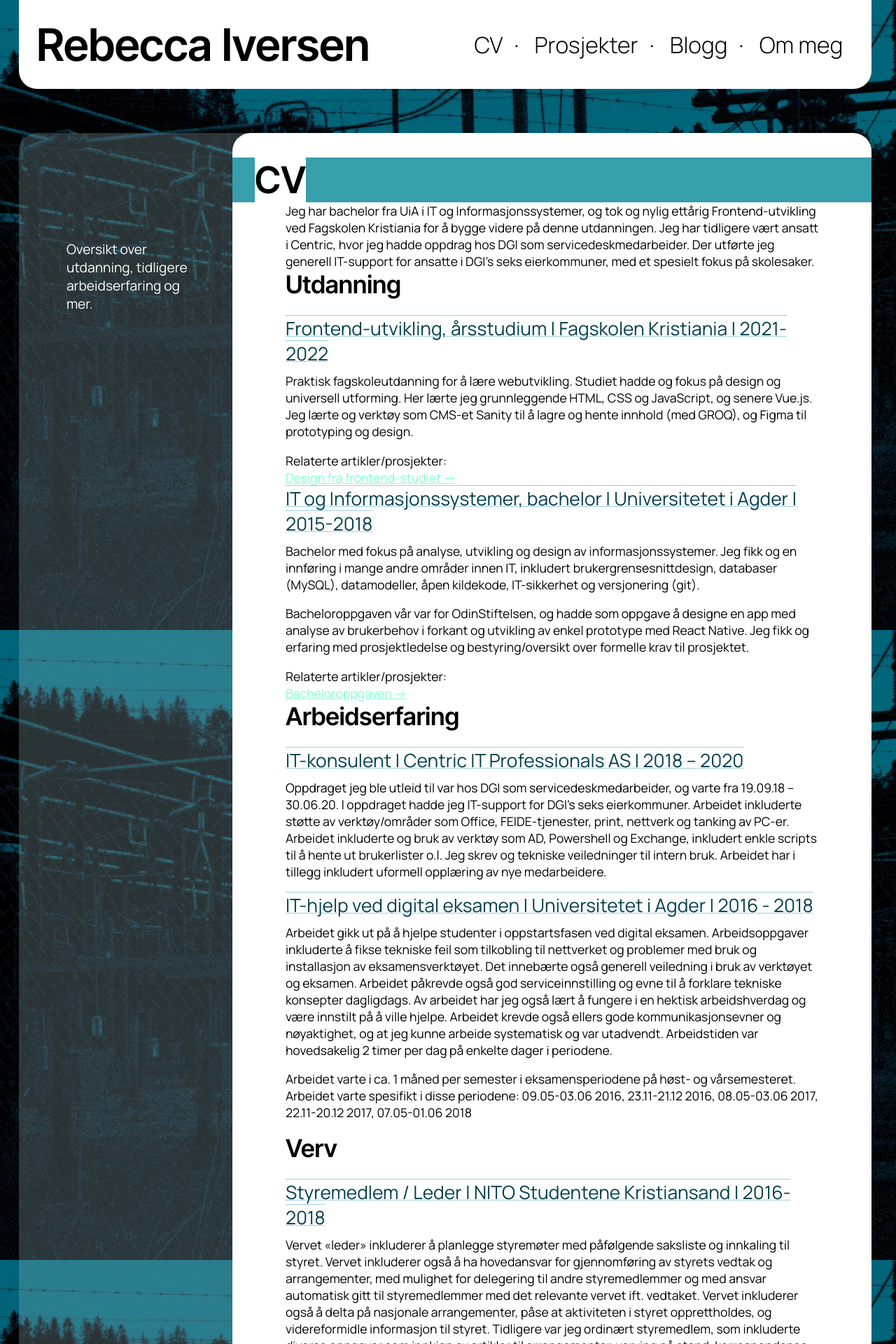
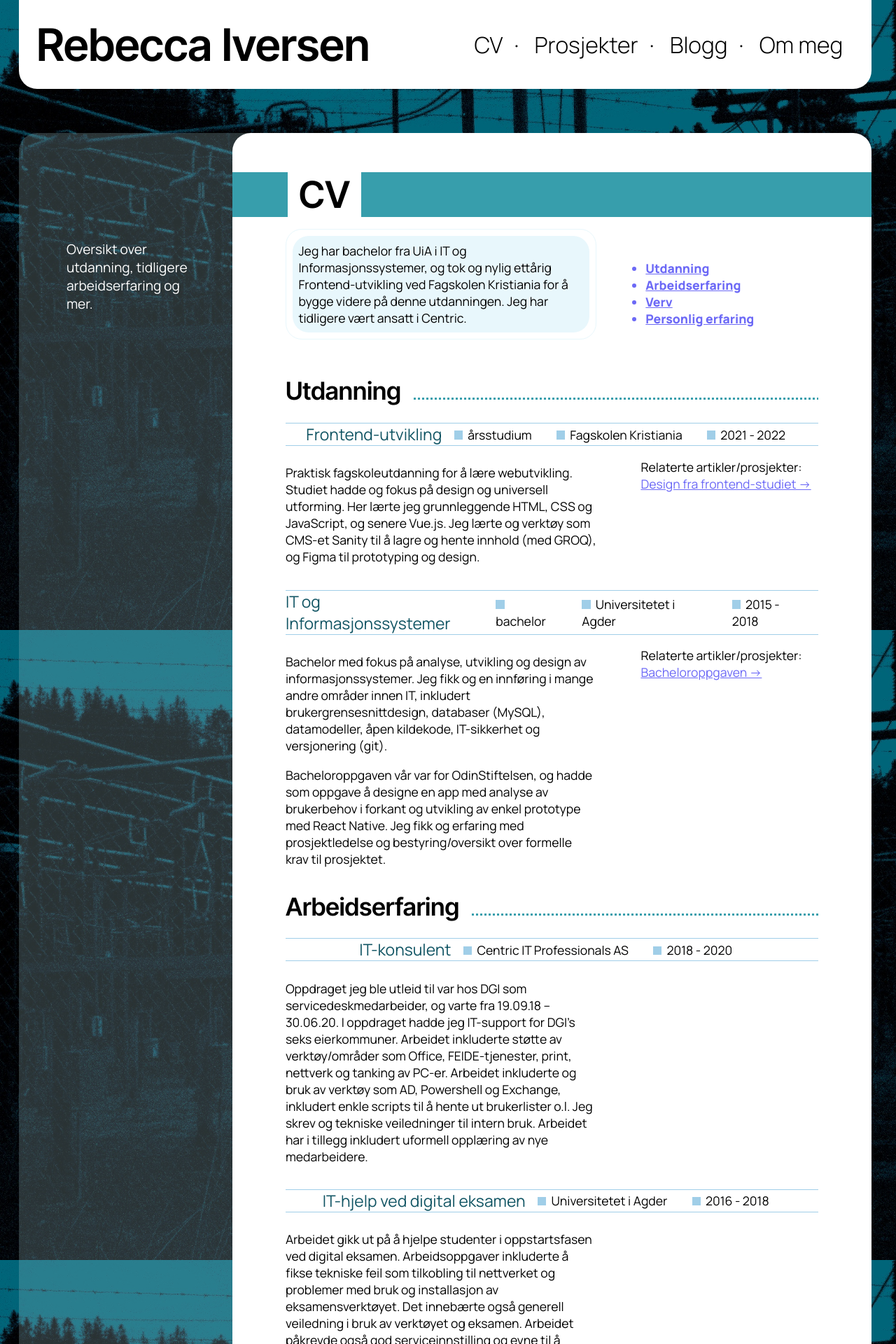
Before and after one commit to reiv003/Portef-ljesiden, a Jekyll site: the page built from _pages/CV.html, in a window 1280 px wide. Shown: the top 1920 px of the page at 70% size. Built offline with Jekyll 4.4.1, drawn with Linux system fonts in a browser that asks for light colours; some of the changed text lies outside the part shown.

Commit message:
Implemented most of the new CV design

```diff
--- a/_pages/CV.html
+++ b/_pages/CV.html
@@ -5,21 +5,62 @@ layout: cv
 sidebar-content: Oversikt over utdanning, tidligere arbeidserfaring og mer.
 ---
 
-Jeg har bachelor fra UiA i IT og Informasjonssystemer, og tok og nylig ettårig Frontend-utvikling ved Fagskolen Kristiania for å bygge videre på denne utdanningen. Jeg har tidligere vært ansatt i Centric, hvor jeg hadde oppdrag hos DGI som servicedeskmedarbeider. Der utførte jeg generell IT-support for ansatte i DGI’s seks eierkommuner, med et spesielt fokus på skolesaker.
- <h2>Utdanning</h2>
-<h3> Frontend-utvikling, årsstudium | Fagskolen Kristiania | 2021-2022</h3>
+<div class="cv__blurb">
+  <div class="cv__blurb-border">
+    <p id="cv__blurb-content">Jeg har bachelor fra UiA i IT og Informasjonssystemer, og tok og nylig ettårig Frontend-utvikling ved Fagskolen Kristiania for å bygge videre på denne utdanningen. Jeg har tidligere vært ansatt i Centric.</p>
+  </div>
+</div>
+<div class="toc">
+  <ul>
+    <li><a href="#utdanning">Utdanning</a></li>
+    <li><a href="#arbeidserfaring">Arbeidserfaring</a></li>
+    <li><a href="#verv">Verv</a></li>
+    <li><a href="#personlig-erfaring">Personlig erfaring</a></li>
+  </ul>
+</div>
+<div class="cv__categories">
+ <div class="cv__subheading">
+  <h2 id="utdanning">Utdanning</h2>
+  <div class="cv__subheading-accent">
+    <svg width="898" height="3" viewBox="0 0 898 3" fill="none" xmlns="http://www.w3.org/2000/svg">
+    <line x1="1.33325e-07" y1="1.5" x2="898" y2="1.50008" stroke="#379EAC" stroke-width="3" stroke-dasharray="3 3"/>
+    </svg>
+  </div>
+</div>
+<div class="cv__category-heading">
+  <h3>Frontend-utvikling</h3>
+   <ul class="cv__category-properties">
+    <li>årsstudium</li>
+    <li>Fagskolen Kristiania</li>
+    <li>2021 - 2022</li>
+   </ul>
+  </div>
+<div class="cv__category-content">
+  <div class="cv__category-desc">
     <p>Praktisk fagskoleutdanning for å lære webutvikling. Studiet hadde og fokus på design og
     universell utforming. Her lærte jeg grunnleggende HTML, CSS og JavaScript, og senere
     Vue.js. Jeg lærte og verktøy som CMS-et Sanity til å lagre og hente innhold (med GROQ), og
     Figma til prototyping og design.</p>
+  </div>
   <div class="cv__link-box">
     <div>Relaterte artikler/prosjekter:</div>
     <ul>
       <li><a href="/">Design fra frontend-studiet -></a></li>
     </ul>
 </div>
+</div>
 
-<h3> IT og Informasjonssystemer, bachelor | Universitetet i Agder | 2015-2018</h3>
+
+<div class="cv__category-heading">
+  <h3> IT og Informasjonssystemer</h3>
+   <ul class="cv__category-properties">
+    <li>bachelor</li>
+    <li>Universitetet i Agder</li>
+    <li>2015 - 2018</li>
+   </ul>
+  </div>
+<div class="cv__category-content">
+  <div class="cv__category-desc">
     <p>Bachelor med fokus på analyse, utvikling og design av informasjonssystemer. Jeg fikk og en
     innføring i mange andre områder innen IT, inkludert brukergrensesnittdesign, databaser
     (MySQL), datamodeller, åpen kildekode, IT-sikkerhet og versjonering (git). </p>
@@ -27,37 +68,104 @@ innføring i mange andre områder innen IT, inkludert brukergrensesnittdesign, d
     <p>Bacheloroppgaven vår var for OdinStiftelsen, og hadde som oppgave å designe en app med analyse av brukerbehov i forkant og utvikling av enkel prototype
     med React Native. Jeg fikk og erfaring med prosjektledelse og bestyring/oversikt over
     formelle krav til prosjektet.</p>
+  </div>
   <div class="cv__link-box">
     <div>Relaterte artikler/prosjekter:</div>
     <ul>
       <li><a href="/">Bacheloroppgaven -></a></li>
     </ul>
   </div>
+</div>
 
 
-<h2> Arbeidserfaring</h2>
+<div class="cv__subheading">
+  <h2 id="arbeidserfaring">Arbeidserfaring</h2>
+  <div class="cv__subheading-accent">
+    <svg width="898" height="3" viewBox="0 0 898 3" fill="none" xmlns="http://www.w3.org/2000/svg">
+    <line x1="1.33325e-07" y1="1.5" x2="898" y2="1.50008" stroke="#379EAC" stroke-width="3" stroke-dasharray="3 3"/>
+    </svg>
+  </div>
+</div>
 
-<h3> IT-konsulent | Centric IT Professionals AS | 2018 – 2020 </h3>
+<div class="cv__category-heading">
+  <h3>IT-konsulent</h3>
+   <ul class="cv__category-properties">
+    <li>Centric IT Professionals AS</li>
+    <li>2018 - 2020</li>
+   </ul>
+</div>
+<div class="cv__category-content">
+  <div class="cv__category-desc">
     <p>Oppdraget jeg ble utleid til var hos DGI som servicedeskmedarbeider, og varte fra 19.09.18 –
     30.06.20. I oppdraget hadde jeg IT-support for DGI’s seks eierkommuner. Arbeidet inkluderte
     støtte av verktøy/områder som Office, FEIDE-tjenester, print, nettverk og tanking av PC-er.
     Arbeidet inkluderte og bruk av verktøy som AD, Powershell og Exchange, inkludert enkle
     scripts til å hente ut brukerlister o.l. Jeg skrev og tekniske veiledninger til intern bruk.
     Arbeidet har i tillegg inkludert uformell opplæring av nye medarbeidere.</p>
+  </div>
+</div>
 
-<h3> IT-hjelp ved digital eksamen | Universitetet i Agder | 2016 - 2018</h3>
+<div class="cv__category-heading">
+  <h3>IT-hjelp ved digital eksamen</h3>
+   <ul class="cv__category-properties">
+    <li>Universitetet i Agder </li>
+    <li>2016 - 2018</li>
+   </ul>
+</div>
+<div class="cv__category-content">
+  <div class="cv__category-desc">
     <p>Arbeidet gikk ut på å hjelpe studenter i oppstartsfasen ved digital eksamen. Arbeidsoppgaver inkluderte å fikse tekniske feil som tilkobling til nettverket og problemer med bruk og installasjon av eksamensverktøyet. Det innebærte også generell veiledning i bruk av verktøyet og eksamen. Arbeidet påkrevde også god serviceinnstilling og evne til å forklare tekniske konsepter dagligdags. Av arbeidet har jeg også lært å fungere i en hektisk arbeidshverdag og være innstilt på å ville hjelpe. Arbeidet krevde også ellers gode kommunikasjonsevner og nøyaktighet, og at jeg kunne arbeide systematisk og var utadvendt. Arbeidstiden var hovedsakelig 2 timer per dag på enkelte dager i periodene.</p>
+    <p>Arbeidet varte i ca. 1 måned per semester i eksamensperiodene på høst- og vårsemesteret. Arbeidet varte spesifikt i disse periodene: 09.05-03.06 2016, 23.11-21.12 2016, 08.05-03.06 2017, 22.11-20.12 2017, 07.05-01.06 2018</p>
+  </div>
+</div>
 
-<p>Arbeidet varte i ca. 1 måned per semester i eksamensperiodene på høst- og vårsemesteret. Arbeidet varte spesifikt i disse periodene: 09.05-03.06 2016, 23.11-21.12 2016, 08.05-03.06 2017, 22.11-20.12 2017, 07.05-01.06 2018</p>
+<div class="cv__subheading">
+  <h2 id="verv">Verv</h2>
+  <div class="cv__subheading-accent">
+    <svg width="898" height="3" viewBox="0 0 898 3" fill="none" xmlns="http://www.w3.org/2000/svg">
+    <line x1="1.33325e-07" y1="1.5" x2="898" y2="1.50008" stroke="#379EAC" stroke-width="3" stroke-dasharray="3 3"/>
+    </svg>
+  </div>
+</div>
+<div class="cv__category-heading">
+  <h3>Styremedlem / Leder</h3>
+   <ul class="cv__category-properties">
+    <li>NITO Studentene Kristiansand</li>
+    <li>2016 - 2018</li>
+   </ul>
+</div>
+<div class="cv__category-content">
+  <div class="cv__category-desc">
+    <p>Vervet «leder» inkluderer å planlegge styremøter med påfølgende saksliste og innkaling til styret. Vervet inkluderer også å ha hovedansvar for gjennomføring av styrets vedtak og arrangementer, med mulighet for delegering til andre styremedlemmer og med ansvar automatisk gitt til styremedlemmer med det relevante vervet ift. vedtaket. Vervet inkluderer også å delta på nasjonale arrangementer, påse at aktiviteten i styret opprettholdes, og videreformidle informasjon til styret. Tidligere var jeg ordinært styremedlem, som inkluderte diverse oppgaver som innkjøp av artikler til arrangementer, verving på stand, korrespondanse over mail og generell verting av mindre arrangementer med opprigging, rydding og bistand under arrangementet. Jeg var også referent på våre styremøter.</p>
+  </div>
+</div>
 
-<h2> Verv</h2>
-<h3> Styremedlem / Leder | NITO Studentene Kristiansand | 2016-2018</h3>
-<p>Vervet «leder» inkluderer å planlegge styremøter med påfølgende saksliste og innkaling til styret. Vervet inkluderer også å ha hovedansvar for gjennomføring av styrets vedtak og arrangementer, med mulighet for delegering til andre styremedlemmer og med ansvar automatisk gitt til styremedlemmer med det relevante vervet ift. vedtaket. Vervet inkluderer også å delta på nasjonale arrangementer, påse at aktiviteten i styret opprettholdes, og videreformidle informasjon til styret. Tidligere var jeg ordinært styremedlem, som inkluderte diverse oppgaver som innkjøp av artikler til arrangementer, verving på stand, korrespondanse over mail og generell verting av mindre arrangementer med opprigging, rydding og bistand under arrangementet. Jeg var også referent på våre styremøter.</p>
+<div class="cv__category-heading">
+  <h3>Informasjonsansvarlig/Sponsoransvarlig</h3>
+   <ul class="cv__category-properties">
+    <li>OpenSource UiA</li>
+    <li>2016 - 2018</li>
+   </ul>
+</div>
+<div class="cv__category-content">
+  <div class="cv__category-desc">
+    <p>Vervet «informasjonsansvarlig» innebærer å ha oversikt over all informasjon som går inn og ut av organisasjonen, og ha hovedansvar for å utforme innlegg på sosiale medier og svare på beskjeder. Tidligere var jeg «sponsoransvarlig», der jeg hadde hovedansvar for å søke på midler til organisasjonen. Som del av styret er jeg også med på å planlegge og gjennomføre arrangementer.</p>
+  </div>
+</div>
 
-<h3> Informasjonsansvarlig/Sponsoransvarlig | 2016-2018</h3>
-<p>Vervet «informasjonsansvarlig» innebærer å ha oversikt over all informasjon som går inn og ut av organisasjonen, og ha hovedansvar for å utforme innlegg på sosiale medier og svare på beskjeder. Tidligere var jeg «sponsoransvarlig», der jeg hadde hovedansvar for å søke på midler til organisasjonen. Som del av styret er jeg også med på å planlegge og gjennomføre arrangementer.</p>
-
-<h2> Personlig erfaring</h2>
+<div class="cv__subheading">
+  <h2 id="personlig-erfaring">Personlig erfaring</h2>
+  <div class="cv__subheading-accent">
+    <svg width="898" height="3" viewBox="0 0 898 3" fill="none" xmlns="http://www.w3.org/2000/svg">
+    <line x1="1.33325e-07" y1="1.5" x2="898" y2="1.50008" stroke="#379EAC" stroke-width="3" stroke-dasharray="3 3"/>
+    </svg>
+  </div>
+</div>
+<div class="cv__category-content">
+  <div class="cv__category-desc">
     <p>På fritiden har jeg laget to nettsider, hovedsakelig skrevet i HTML og CSS. Jeg har
     brukt Jekyll til å bygge sidene, inkludert Liquid til mye av logikken og YAML til å oppbevare
     data. Den ene siden er denne porteføljesiden og den andre er en illustrasjonsportefølje.</p>
+  </div>
+</div>
+</div>
--- a/_sass/_fonts.scss
+++ b/_sass/_fonts.scss
@@ -25,6 +25,12 @@
     font-family: ManropeLight;
     src: url('/assets/fonts/Manrope-VariableFont_wght.ttf');
     font-weight: 300;
+}
+
+@font-face {
+    font-family: ManropeExtraBold;
+    src: url('/assets/fonts/Manrope-VariableFont_wght.ttf');
+    font-weight: 800;
 }
 
 body {
@@ -108,3 +114,12 @@ footer, .sidebar {
     color: var(--text-detail-color);
     font-style: italic;
 }
+
+.toc {
+    font-family: ManropeExtraBold;
+}
+
+.cv__container .content__wrapper h3 {
+    color: #105463;
+    font-size: 1.3em;
+}
--- a/_sass/_general.scss
+++ b/_sass/_general.scss
@@ -178,7 +178,7 @@ footer {
 
 
 
-.text__content h2, .text__content h3 {
+.text__content h2{
     margin-bottom: 0.7em;
 }
 
@@ -385,6 +385,16 @@ footer {
     display: inline-block;
   }
 
+  .cv__subheading {
+    display: flex;
+    align-items: first baseline;
+  }
+
+  .cv__subheading-accent {
+    overflow: hidden;
+    margin-left: 1em;
+  }
+
   .cv__container {
     display: grid;
     grid-column: 1 / span 12;
@@ -396,26 +406,108 @@ footer {
   .cv__container .content__wrapper {
     grid-column: 2 / 12;
     background-color: transparent;
+    display: grid;
+    grid-template-columns: repeat(12,1fr);
   }
 
-  .cv__container .content__wrapper h3 {
-    text-decoration: underline overline 1px #A0CEE8 solid;
-    display: inline;
-    grid-column: 2 / 12;
+  .cv__category-heading {
+    border: 1px #A0CEE8;
+    border-top-style: solid;
+    border-bottom-style: solid;
+    //text-decoration: underline overline 1px #A0CEE8 solid;
+    display: flex;
+    justify-content: center;
+    align-items: center;
+
+  }
+
+  .cv__category-properties {
+    display: flex;
+    justify-content: center;
+    flex-direction: row;
+
+  }
+
+  .cv__category-properties li {
+    margin-left: 1em;
+    margin-right: 1em;
+  }
+
+  .cv__category-content {
+    display: grid;
+    grid-template-columns: repeat(12,1fr);
+    margin-top: 1em;
+    margin-bottom: 1em;
+  }
+
+.cv__category-desc {
+    grid-column: 1 / 8;
+}
+
+.cv__link-box {
+    grid-column: 9 / span 12;
+}
+
+  .cv__category-properties li::before {
+    content: '';
+    display: inline-block;
+    height: 0.7em;
+    width: 0.7em;
+    background-color: #A0CEE8;
+    margin-right: 0.4em;
+  }
+
+  .cv__categories {
+    grid-column: 1 / span 12;
+    margin-top: 3em;
   }
 
 
   .cv__title-accent {
     background-color: #379EAC;
     grid-column: 1 / span 12;
-    margin-top: 2em;
+    margin-top: 3.2em;
   }
   .cv__title-accent h1 {
     background-color: #fff;
     display: inline;
     margin-left: 2rem;
     grid-column: 2 / 12;
+    margin-left: 1.5em;
+    padding-left: 0.3em;
+    padding-right: 0.3em;
+  }
 
+  .cv__blurb {
+    grid-column: 1 / 8;
+  }
+
+  #cv__blurb-content {
+    background-color: #E8F7FC;
+    border-radius: 23px;
+    padding: 0.5em;
+    margin: 0px;
+  }
+
+  .cv__blurb-border {
+    border: 1px #E8F7FC solid;
+    padding: 0.5em;
+    border-radius: 23px;
+    margin-top: 1em;
+  }
+
+  .toc {
+    grid-column: 8 / 12;
+    margin-left: 4em;
+    margin-top: 3.5em;
+  }
+
+  .toc li {
+    list-style-type: disc;
+  }
+
+  .toc li::marker {
+    color: var(--inline-link-color);
   }
 
   #navToggleButton {
--- a/_sass/_links.scss
+++ b/_sass/_links.scss
@@ -16,7 +16,7 @@ header a {
     text-decoration: none;
 }
 
-.blog__post a, .post__link a, .index__follow-link a, .text__content p a, .grid__list a {
+.blog__post a, .post__link a, .index__follow-link a, .text__content p a, .grid__list a, .cv__container a {
     color: var(--inline-link-color);
 }
 
@@ -45,3 +45,7 @@ h2 a:hover, .project__list a:hover {
     color: var(--inline-link-color);
 
 }
+
+.toc li a:hover {
+    text-decoration: none;
+}
```
Lines whose indentation alone changed are shown as unchanged.
